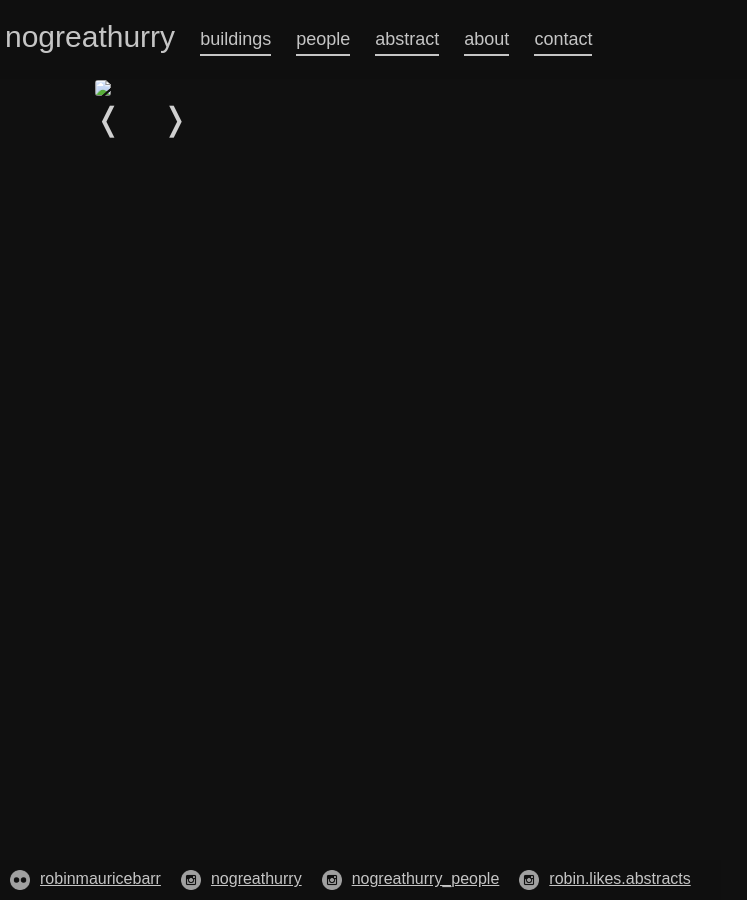
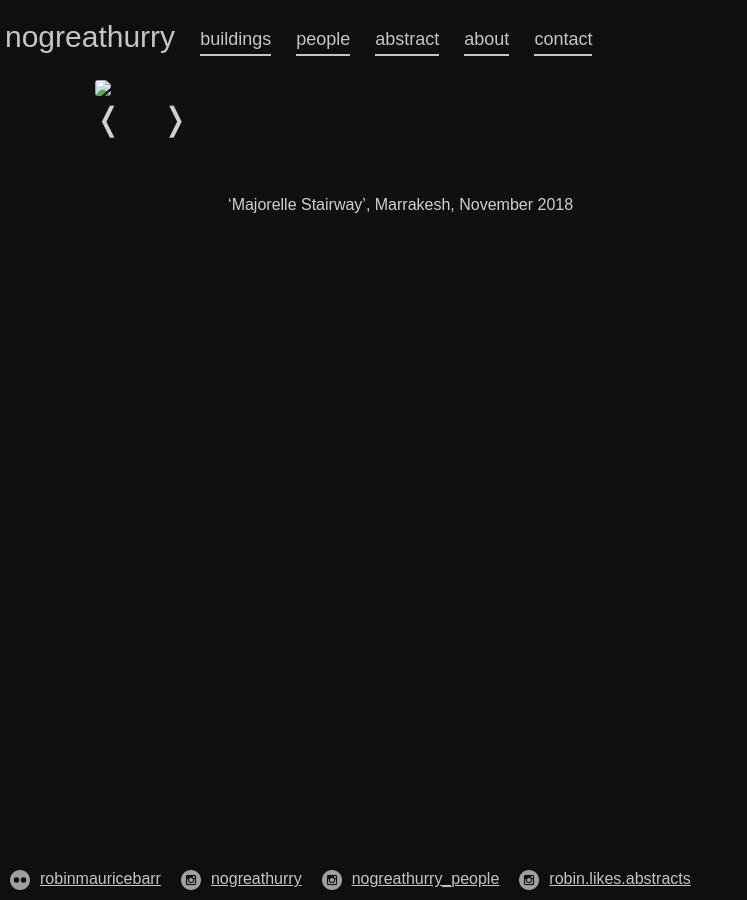
Before and after one commit to 987poiuytrewq/nogreathurry, a Jekyll site: the page built from _abstract/IMG-20190316-WA0011.md, in a window 1280 px wide and 900 px high. Shown: the whole window, without its empty margins (0-747 px from the left). Built offline with Jekyll 4.4.1, drawn with Linux system fonts in a browser that asks for light colours.

Commit message:
Updated Img 20190316 Wa0011

```diff
--- a/_abstract/IMG-20190316-WA0011.md
+++ b/_abstract/IMG-20190316-WA0011.md
@@ -5,3 +5,5 @@ image: "/uploads/IMG-20190316-WA0011.jpg"
 thumbnail_image: "/uploads/IMG-20190316-WA0011_thumbnail.jpg"
 layout: photo
 ---
+
+'Majorelle Stairway', Marrakesh, November 2018
```
